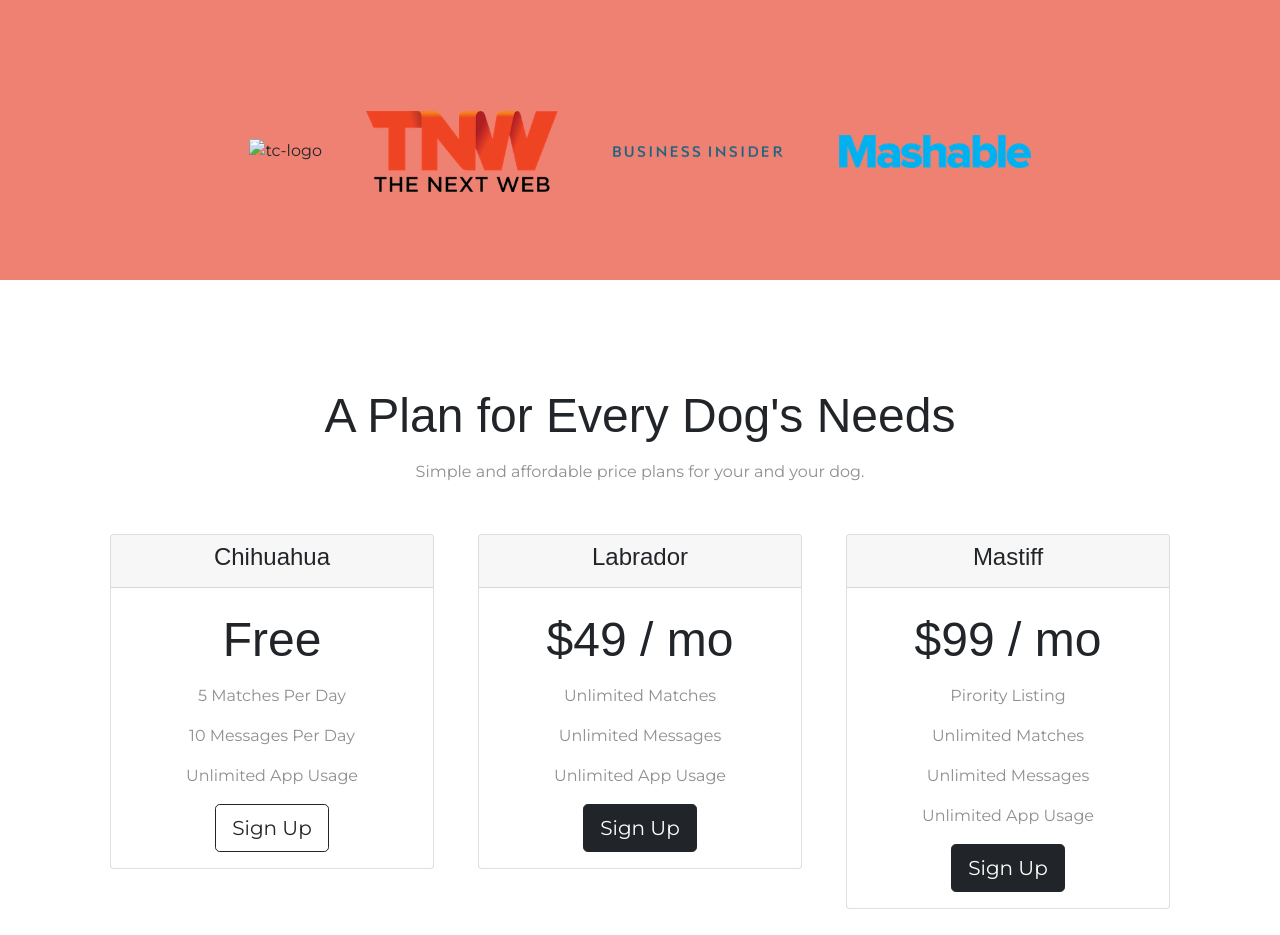
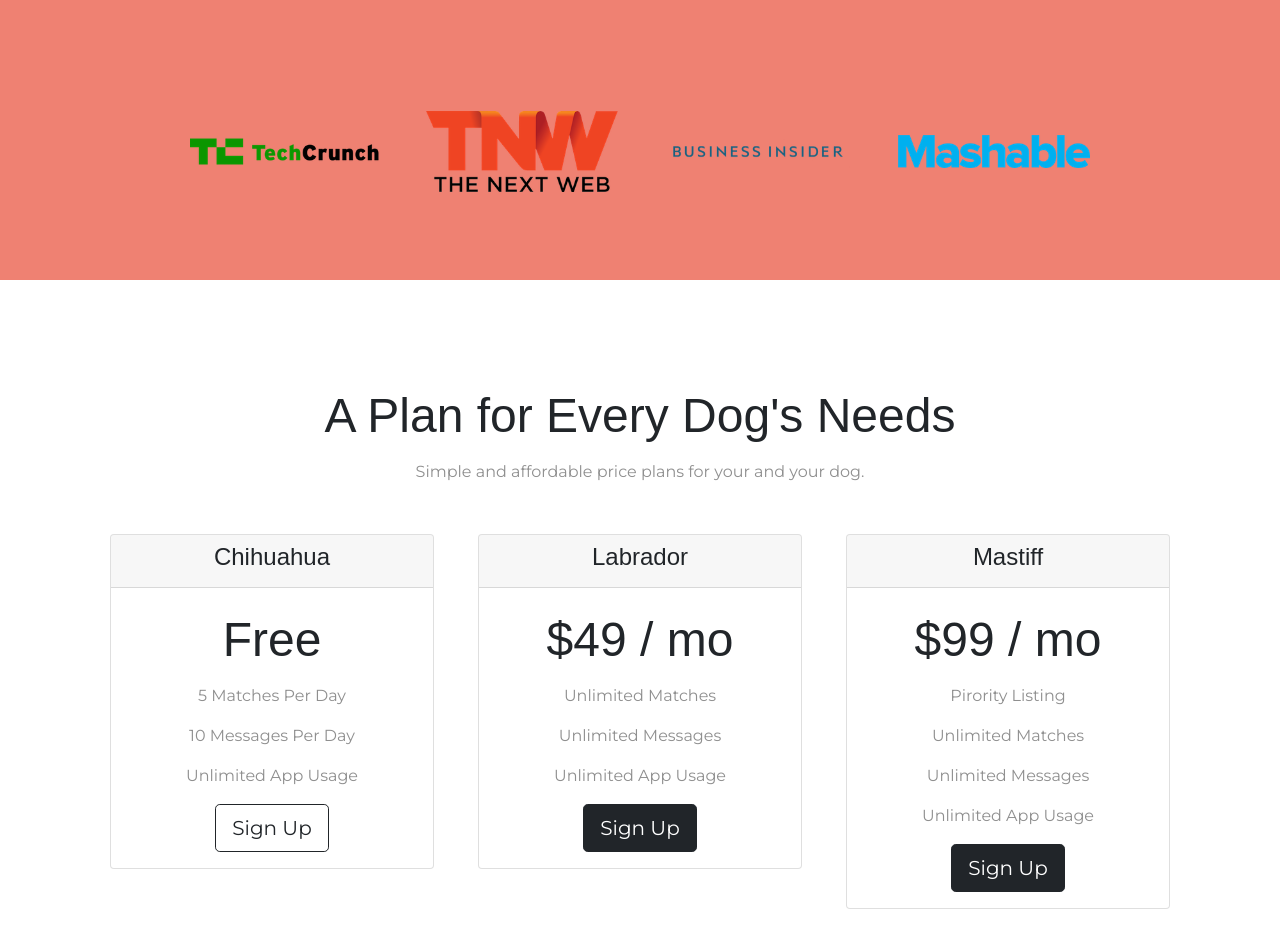
Before and after one commit to harshavardhan-i/web-dev-bootcamp, a plain HTML site: page Bootstrap/index.html in a window 1280 px wide. Shown: the part 1440-2375 px from the top of the page. Drawn offline with nearby package versions, Linux system fonts and the light colour scheme.

Commit message:
file name fix

```diff
--- a/Bootstrap/index.html
+++ b/Bootstrap/index.html
@@ -129,7 +129,7 @@
     <!-- Press -->
 
     <section id="press">
-        <img class="press-logo" src="images/TechoCrunch.png" alt="tc-logo">
+        <img class="press-logo" src="images/TechCrunch.png" alt="tc-logo">
         <img class="press-logo" src="images/tnw.png" alt="tnw-logo">
         <img class="press-logo" src="images/bizinsider.png" alt="biz-insider-logo">
         <img class="press-logo" src="images/mashable.png" alt="mashable-logo">
```
